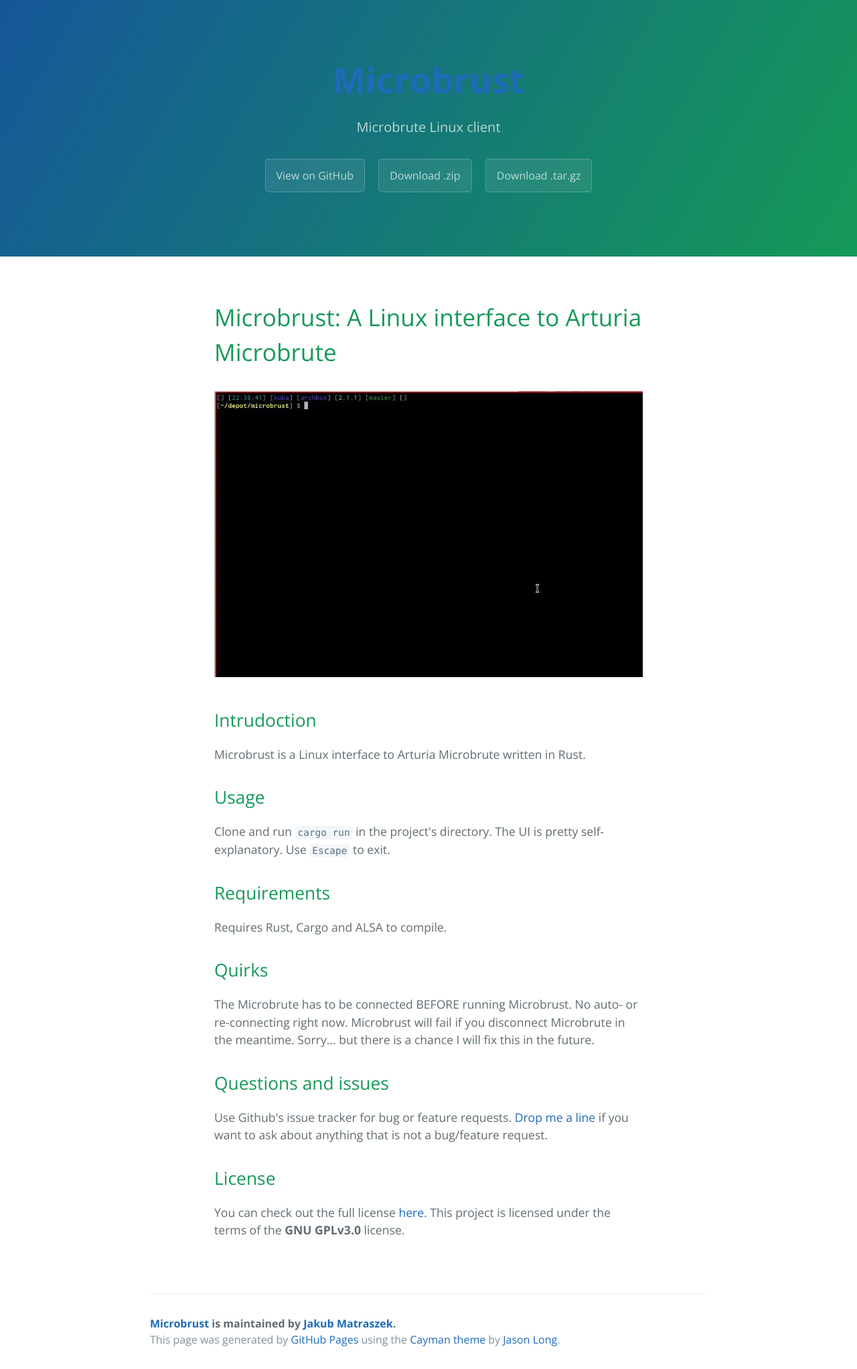
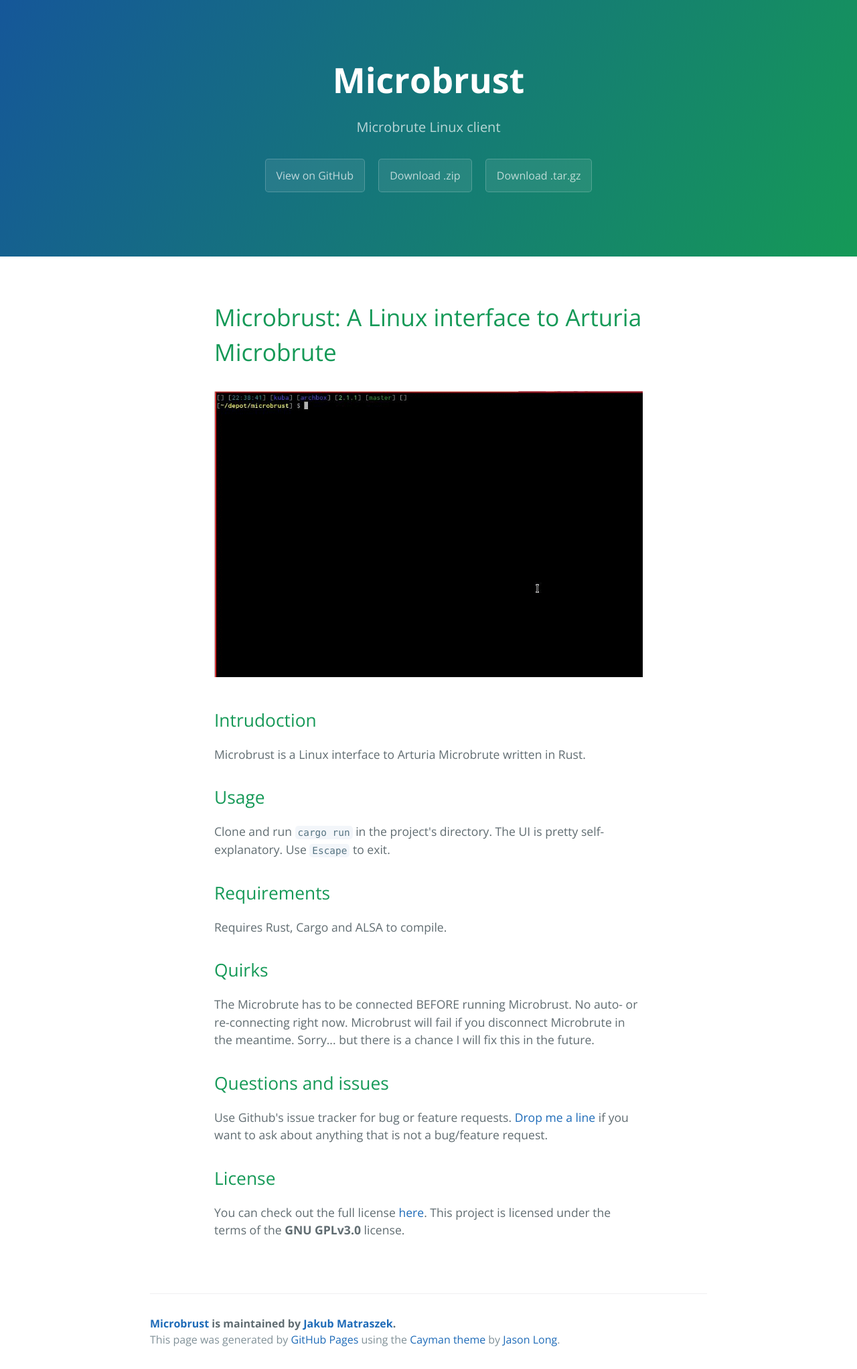
Before and after one commit to jmatraszek/microbrust, a Jekyll site: the page built from index.html, in a window 1280 px wide. Shown: the whole page at 67% size. Built offline with Jekyll 4.4.1, drawn with Linux system fonts in a browser that asks for light colours.

Commit message:
Temp fix for title color

```diff
--- a/_includes/page-header.html
+++ b/_includes/page-header.html
@@ -1,5 +1,5 @@
 <section class="page-header">
-  <h1 class="project-name"><a href="{{ site.url }}">{{ site.title }}</a></h1>
+  <h1 class="project-name"><a href="{{ site.url }}" style="color:white">{{ site.title }}</a></h1>
   <h2 class="project-tagline">{{ site.tagline }}</h2>
   <a href="{{ site.github_url }}" class="btn">View on GitHub</a>
   <a href="{{ site.github_url }}/zipball/master" class="btn">Download .zip</a>
```
